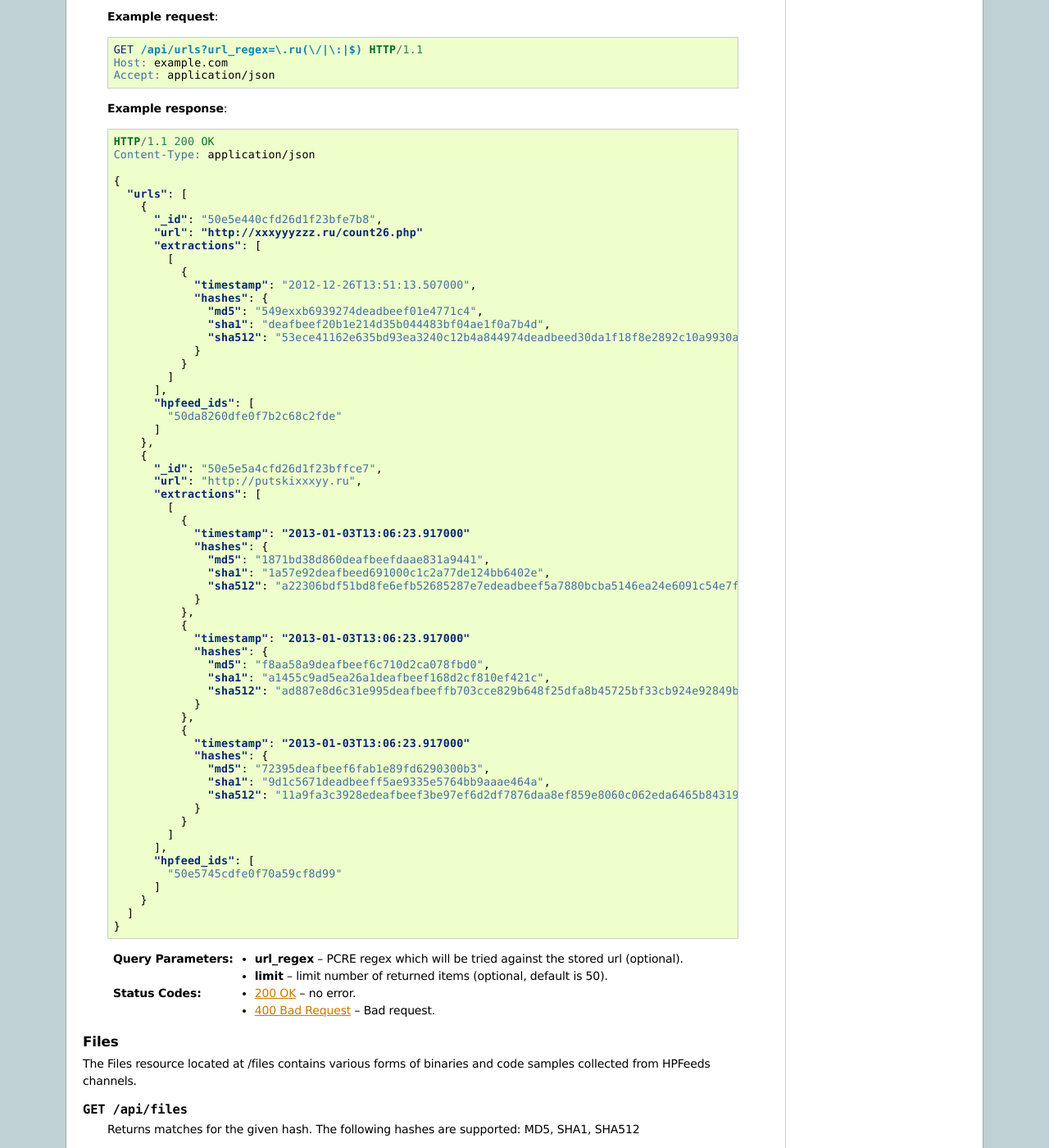
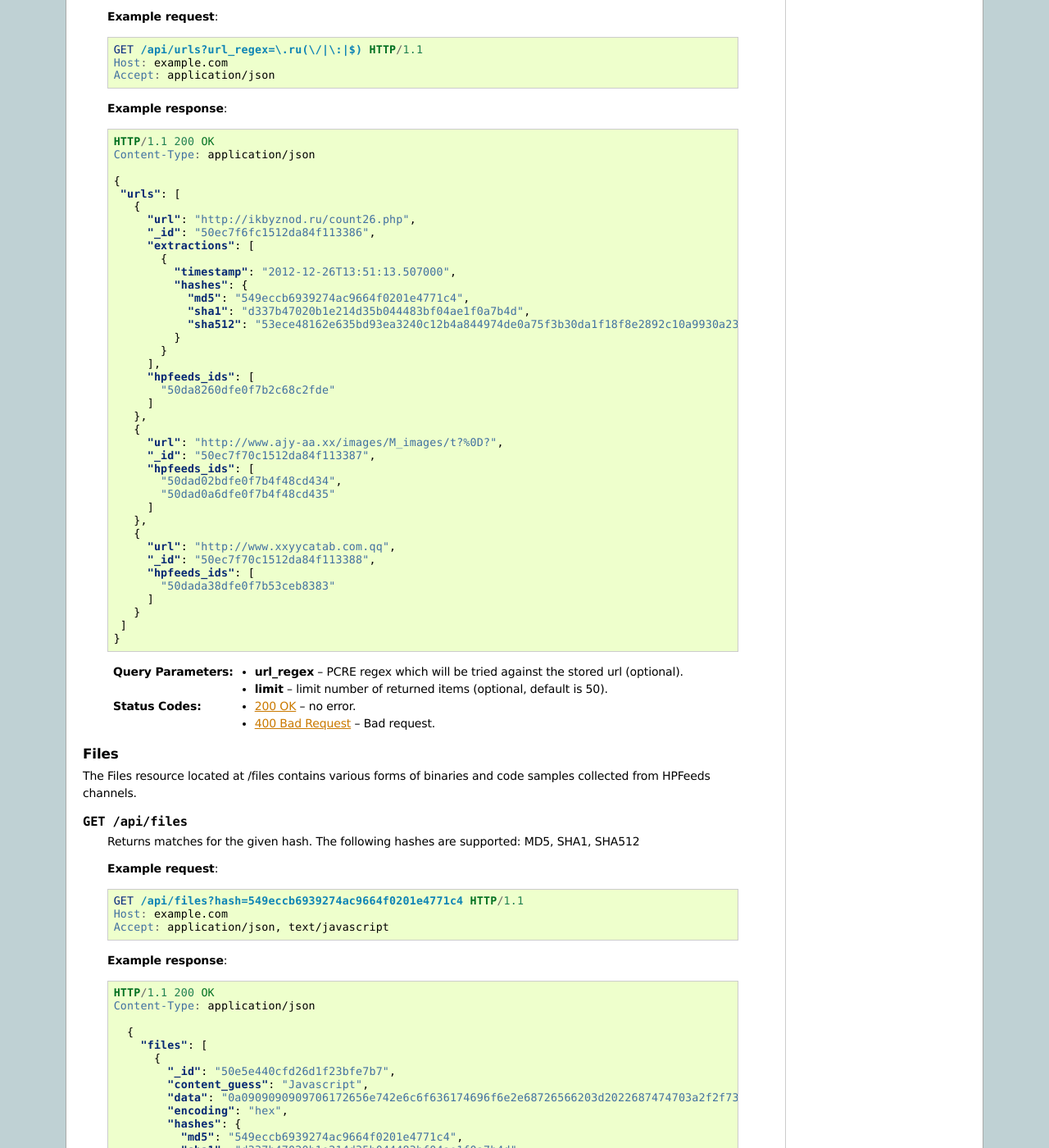
Before and after one commit to johnnykv/mnemosyne, a Sphinx documentation site: the page built from doc/WebAPI.rst, in a window 1280 px wide and 1400 px high, scrolled down 4089 px. Shown: the whole window at 82% size. Built offline with Sphinx 7.4.7, drawn with Linux system fonts in a browser that asks for light colours.

Commit message:
fix double list issue

```diff
--- a/doc/WebAPI.rst
+++ b/doc/WebAPI.rst
@@ -255,9 +255,9 @@ The URLS resource located at /urls, contains urls which potentially are serving
 
    .. sourcecode:: http
 
-       GET /api/urls?url_regex=\.ru(\/|\:|$) HTTP/1.1
-       Host: example.com
-       Accept: application/json
+         GET /api/urls?url_regex=\.ru(\/|\:|$) HTTP/1.1
+         Host: example.com
+         Accept: application/json
 
    **Example response**:
 
@@ -267,62 +267,40 @@ The URLS resource located at /urls, contains urls which potentially are serving
          Content-Type: application/json
 
          {
-           "urls": [
-             {
-               "_id": "50e5e440cfd26d1f23bfe7b8",
-               "url": "http://xxxyyyzzz.ru/count26.php"
-               "extractions": [
-                 [
-                   {
-                     "timestamp": "2012-12-26T13:51:13.507000",
-                     "hashes": {
-                       "md5": "549exxb6939274deadbeef01e4771c4",
-                       "sha1": "deafbeef20b1e214d35b044483bf04ae1f0a7b4d",
-                       "sha512": "53ece41162e635bd93ea3240c12b4a844974deadbeed30da1f18f8e2892c10a9930a2380673afd4521083b9f952a10b3c54de3be477ab1f11c61a8902c0d435"
-                     }
-                   }
-                 ]
-               ],
-               "hpfeed_ids": [
-                 "50da8260dfe0f7b2c68c2fde"
-               ]
-             },
-             {
-               "_id": "50e5e5a4cfd26d1f23bffce7",
-               "url": "http://putskixxxyy.ru",
-               "extractions": [
-                 [
-                   {
-                     "timestamp": "2013-01-03T13:06:23.917000"
-                     "hashes": {
-                       "md5": "1871bd38d860deafbeefdaae831a9441",
-                       "sha1": "1a57e92deafbeed691000c1c2a77de124bb6402e",
-                       "sha512": "a22306bdf51bd8fe6efb52685287e7edeadbeef5a7880bcba5146ea24e6091c54e7f9579f9ce6a979d40f284b72ee8c316d902925c2fba58b206fb621778bd48"
-                     }
-                   },
-                   {
-                     "timestamp": "2013-01-03T13:06:23.917000"
-                     "hashes": {
-                       "md5": "f8aa58a9deafbeef6c710d2ca078fbd0",
-                       "sha1": "a1455c9ad5ea26a1deafbeef168d2cf810ef421c",
-                       "sha512": "ad887e8d6c31e995deafbeeffb703cce829b648f25dfa8b45725bf33cb924e92849bcb19c89d9b7c09187ac1b4f2872a9a3f8d1bb930fae941eee72a5eb9e13e"
-                     }
-                   },
-                   {
-                     "timestamp": "2013-01-03T13:06:23.917000"
-                     "hashes": {
-                       "md5": "72395deafbeef6fab1e89fd6290300b3",
-                       "sha1": "9d1c5671deadbeeff5ae9335e5764bb9aaae464a",
-                       "sha512": "11a9fa3c3928edeafbeef3be97ef6d2df7876daa8ef859e8060c062eda6465b843192206186e832b2b414dc7b714d1f6a17eaa5f10abeeeec7540f9c9c46bb4a"
-                     }
-                   }
-                 ]
-               ],
-               "hpfeed_ids": [
-                 "50e5745cdfe0f70a59cf8d99"
-               ]
-             }
-           ]
+          "urls": [
+            {
+              "url": "http://ikbyznod.ru/count26.php",
+              "_id": "50ec7f6fc1512da84f113386",
+              "extractions": [
+                {
+                  "timestamp": "2012-12-26T13:51:13.507000",
+                  "hashes": {
+                    "md5": "549eccb6939274ac9664f0201e4771c4",
+                    "sha1": "d337b47020b1e214d35b044483bf04ae1f0a7b4d",
+                    "sha512": "53ece48162e635bd93ea3240c12b4a844974de0a75f3b30da1f18f8e2892c10a9930a2380673afd4521083b9f952a10b3c54de3be477ab1f11c61a8902c0d435"
+                  }
+                }
+              ],
+              "hpfeeds_ids": [
+                "50da8260dfe0f7b2c68c2fde"
+              ]
+            },
+            {
+              "url": "http://www.ajy-aa.xx/images/M_images/t?%0D?",
+              "_id": "50ec7f70c1512da84f113387",
+              "hpfeeds_ids": [
+                "50dad02bdfe0f7b4f48cd434",
+                "50dad0a6dfe0f7b4f48cd435"
+              ]
+            },
+            {
+              "url": "http://www.xxyycatab.com.qq",
+              "_id": "50ec7f70c1512da84f113388",
+              "hpfeeds_ids": [
+                "50dada38dfe0f7b53ceb8383"
+              ]
+            }
+          ]
          }
 
    :query url_regex: PCRE regex which will be tried against the stored url (optional).
```
Also changed, not shown: 1 other file.
